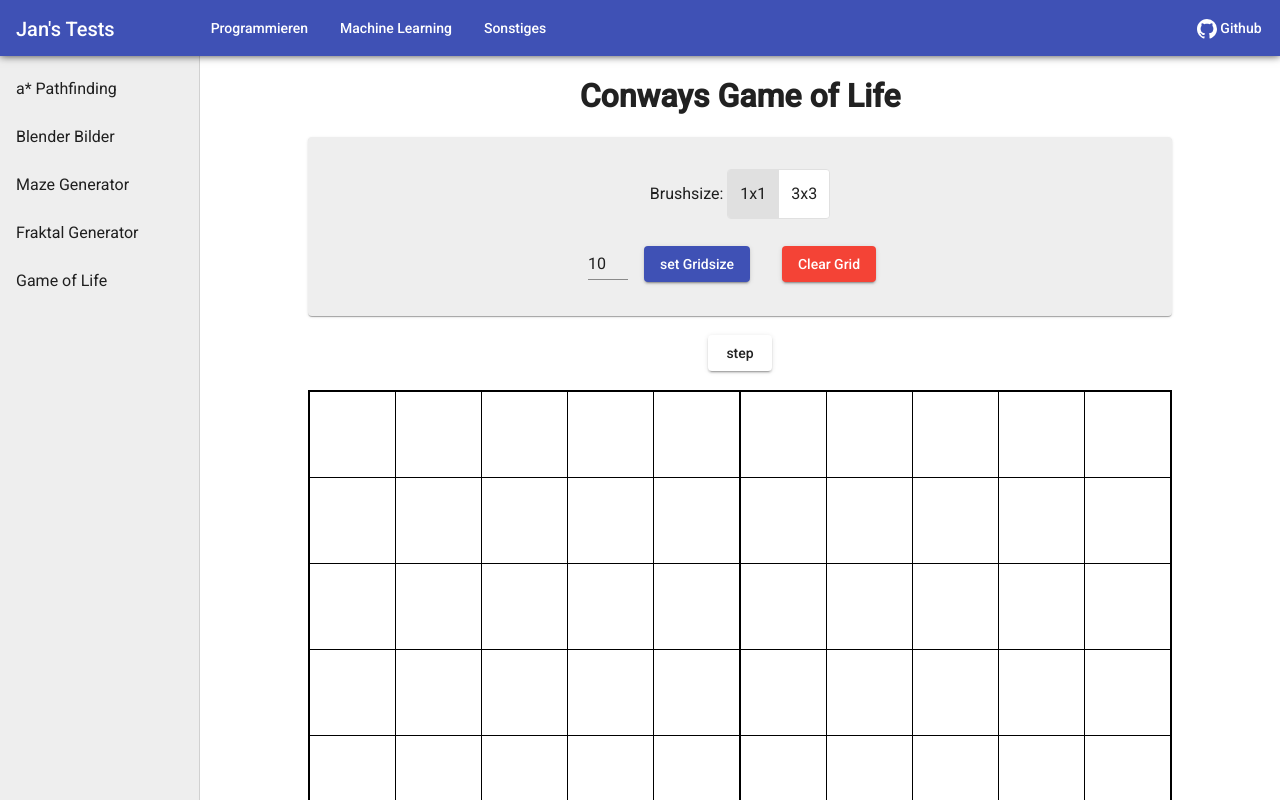
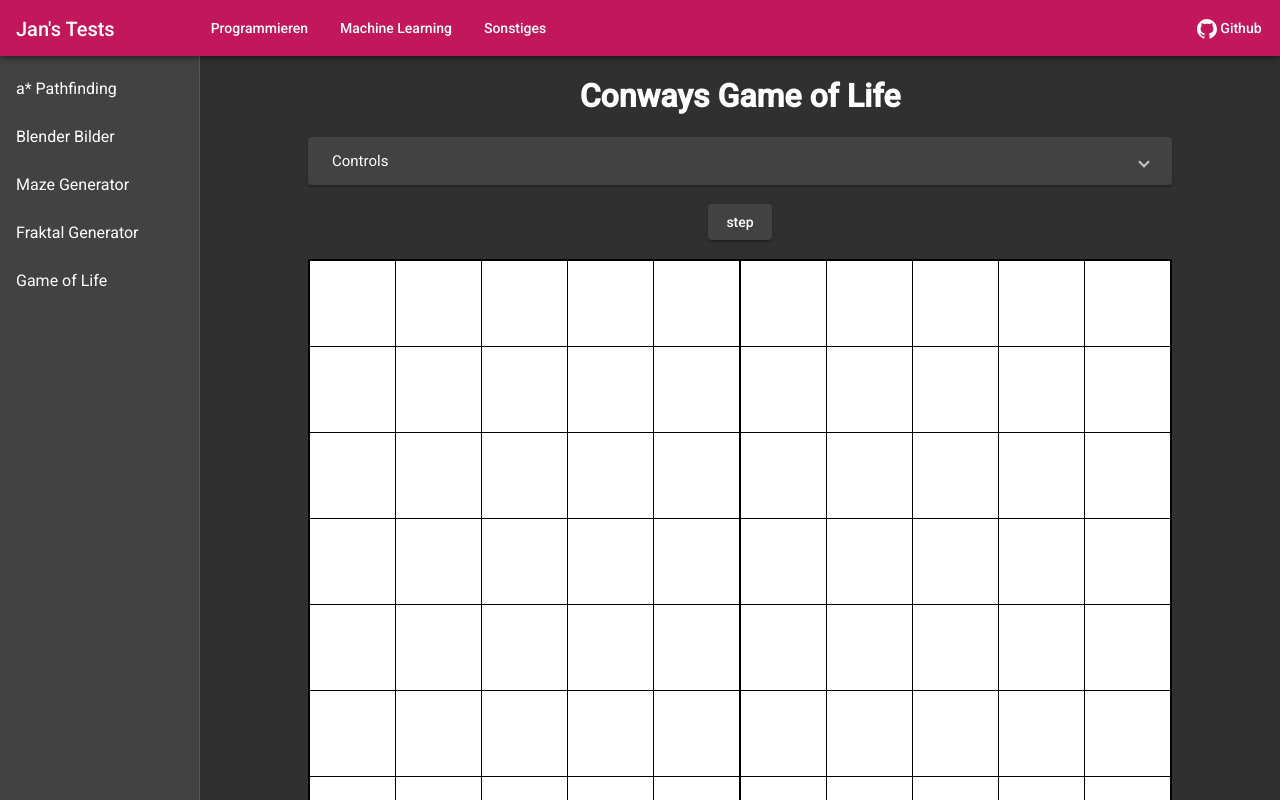
Before and after one commit to Jaluus/AngularWebsite, an Angular app: page /PP/Conway in a window 1280 px wide. Built offline with nearby package versions, Linux system fonts and the light colour scheme.

Commit message:
added new theme, streamlined conway

```diff
--- a/src/app/app.component.css
+++ b/src/app/app.component.css
@@ -4,8 +4,10 @@
   right: 0;
   left: 0;
   bottom: 0;
-  background: transparent;
   overflow: auto;
+
+  background: #303030;
+  color: white;
 }
 
 .main-content-container-mobile{
@@ -14,6 +16,8 @@
   right: 0;
   left: 0;
   bottom: 0;
-  background: transparent;
   overflow: auto;
+
+  background: #303030;
+  color: white;
 }
--- a/src/app/app.module.ts
+++ b/src/app/app.module.ts
@@ -13,6 +13,7 @@ import {MatFormFieldModule} from '@angular/material/form-field';
 import {MatInputModule} from '@angular/material/input';
 import {MatButtonToggleModule} from '@angular/material/button-toggle';
 import {MatIconModule} from '@angular/material/icon';
+import {MatExpansionModule} from '@angular/material/expansion';
 
 import { AppComponent } from './app.component';
 import { BrowserAnimationsModule } from '@angular/platform-browser/animations';
@@ -72,7 +73,8 @@ const appRoutes : Routes = [
     MatInputModule,
     MatButtonToggleModule,
     MatIconModule,
-    RouterModule.forRoot(appRoutes)
+    RouterModule.forRoot(appRoutes),
+    MatExpansionModule
   ],
   providers: [WindowSizeManager,LinkManager],
   bootstrap: [AppComponent]
--- a/src/app/pages/homepage/homepage.component.css
+++ b/src/app/pages/homepage/homepage.component.css
@@ -1,7 +1,7 @@
 .content-container{
   width: 100%;
 }
-.text {
+.text-container {
   width: 80%;
   text-align: center;
   margin: auto;
--- a/src/app/pages/homepage/homepage.component.html
+++ b/src/app/pages/homepage/homepage.component.html
@@ -1,5 +1,5 @@
 <div class="content-container">
-  <div class="text">
+  <div class="text-container">
     <h1>Hier kommt mehr hin</h1>
     <ul class="vertical"> <h3>TODO</h3>
       <li>Vll ein altklausurarchiv?</li>
--- a/src/app/pages/programmier-projekte-home/conway/conway.component.html
+++ b/src/app/pages/programmier-projekte-home/conway/conway.component.html
@@ -1,7 +1,17 @@
 <h1>Conways Game of Life</h1>
 
 <div class="canvas-container">
-  <app-canvas-control></app-canvas-control>
+  <mat-accordion >
+    <mat-expansion-panel>
+      <mat-expansion-panel-header>
+        <mat-panel-title>
+          Controls
+        </mat-panel-title>
+        <mat-panel-description></mat-panel-description>
+      </mat-expansion-panel-header>
+      <app-canvas-control></app-canvas-control>
+    </mat-expansion-panel>
+  </mat-accordion>
 
   <br>
 
--- a/src/app/pages/programmier-projekte-home/conway/conway.component.ts
+++ b/src/app/pages/programmier-projekte-home/conway/conway.component.ts
@@ -17,23 +17,27 @@ export class ConwayComponent implements OnInit {
   GOLStep(){
     let lifeIdArr:number[] = []
     let deathIdArr:number[] = []
+    //Checks if a cell should die or live, and then registers it in an array
     for (let cell of this.gridmng.gridArr){
+
       let wasAlive = cell.clicked
-      if (this.gridmng.getAliveNeigbors(cell) === 3 && !wasAlive){
+      let numAlive = this.gridmng.getAliveNeigbors(cell)
+
+      if (numAlive === 3 && !wasAlive){
         lifeIdArr.push(cell.id)
       }
-      if (this.gridmng.getAliveNeigbors(cell) < 2 && wasAlive){
+      if (numAlive < 2 && wasAlive){
         deathIdArr.push(cell.id)
       }
-      if (this.gridmng.getAliveNeigbors(cell) > 3 && wasAlive){
+      if (numAlive > 3 && wasAlive){
         deathIdArr.push(cell.id)
       }
     }
-
+    //sets cells to alive
     for (let id of lifeIdArr){
       this.gridmng.gridArr[id].clicked = true
     }
-
+    //sets cells to dead
     for (let id of deathIdArr){
       this.gridmng.gridArr[id].clicked = false
     }
--- a/src/app/pages/programmier-projekte-home/programmier-projekte-home.component.html
+++ b/src/app/pages/programmier-projekte-home/programmier-projekte-home.component.html
@@ -1,5 +1,6 @@
 <div class="content-container">
   <h1>Programmieren Homepage</h1>
+  <p>Aktuell funktioniert nur Game of Life</p>
   <p>
     Lorem ipsum dolor sit amet, consetetur sadipscing elitr, sed diam nonumy eirmod tempor invidunt ut labore et dolore magna aliquyam erat, sed diam voluptua. At vero eos et accusam et justo duo dolores et ea rebum. Stet clita kasd gubergren, no sea takimata sanctus est Lorem ipsum dolor sit amet. Lorem ipsum dolor sit amet, consetetur sadipscing elitr, sed diam nonumy eirmod tempor invidunt ut labore et dolore magna aliquyam erat, sed diam voluptua. At vero eos et accusam et justo duo dolores et ea rebum. Stet clita kasd gubergren, no sea takimata sanctus est Lorem ipsum dolor sit amet. Lorem ipsum dolor sit amet, consetetur sadipscing elitr, sed diam nonumy eirmod tempor invidunt ut labore et dolore magna aliquyam erat, sed diam voluptua. At vero eos et accusam et justo duo dolores et ea rebum. Stet clita kasd gubergren, no sea takimata sanctus est Lorem ipsum dolor sit amet.
     Duis autem vel eum iriure dolor in hendrerit in vulputate velit esse molestie consequat, vel illum dolore eu feugiat nulla facilisis at vero eros et accumsan et iusto odio dignissim qui blandit praesent luptatum zzril delenit augue duis dolore te feugait nulla facilisi. Lorem ipsum dolor sit amet, consectetuer adipiscing elit, sed diam nonummy nibh euismod tincidunt ut laoreet dolore magna aliquam erat volutpat.
--- a/src/app/shared/pixel-canvas/canvas-control/canvas-control.component.html
+++ b/src/app/shared/pixel-canvas/canvas-control/canvas-control.component.html
@@ -1,9 +1,9 @@
-<mat-card style="background-color: #eee;">
+<mat-card style="background-color: #303030;">
   <div class="button-container">
-    <p>Brushsize:
+    <p>
       <mat-button-toggle-group>
-        <mat-button-toggle [checked]="true" (click) = "gridmng.squareColor=false">1x1</mat-button-toggle>
-        <mat-button-toggle (click) = "gridmng.squareColor=true">3x3</mat-button-toggle>
+        <mat-button-toggle [checked]="true" (click) = "gridmng.drawMode=true">Draw</mat-button-toggle>
+        <mat-button-toggle (click) = "gridmng.drawMode=false">Erase</mat-button-toggle>
       </mat-button-toggle-group>
     </p>
   </div>
--- a/src/app/shared/pixel-canvas/pixel-canvas.component.html
+++ b/src/app/shared/pixel-canvas/pixel-canvas.component.html
@@ -1,6 +1,3 @@
-
-<app-canvas-control *ngIf="enableControl"></app-canvas-control>
-
   <mat-grid-list class="pixel-container"
   [cols]="gridmng.gridsize"
   [gutterSize]="1"
--- a/src/app/shared/services/gridManager.service.ts
+++ b/src/app/shared/services/gridManager.service.ts
@@ -3,10 +3,9 @@ import {Injectable } from "@angular/core";
 
 @Injectable()
 export class GridManager{
-  squareColor = false
-
   gridArr: Pixel[] = []
   gridsize:number = 10
+  drawMode = true;
 
   makeArr(){
     this.gridArr = [];
@@ -29,28 +28,30 @@ export class GridManager{
 
   getAdjecent(tile:Pixel){
     let AdArr:Pixel[] = [];
+    let rightBoundry = (tile.id+1) % this.gridsize === 0;
+    let leftBoundry = (tile.id) % this.gridsize === 0;
 
     //Upper Tiles
     if(tile.id-this.gridsize >= 0){
-      if ((tile.id) % this.gridsize === 0){ AdArr.push(null) } else { AdArr.push(this.gridArr[tile.id-this.gridsize-1]) }
+      if (leftBoundry){ AdArr.push(null) } else { AdArr.push(this.gridArr[tile.id-this.gridsize-1]) }
       AdArr.push(this.gridArr[tile.id-this.gridsize])
-      if ((tile.id+1) % this.gridsize === 0){ AdArr.push(null) } else { AdArr.push(this.gridArr[tile.id-this.gridsize+1]) }
+      if (rightBoundry){ AdArr.push(null) } else { AdArr.push(this.gridArr[tile.id-this.gridsize+1]) }
     } else {
       AdArr.push(null)
       AdArr.push(null)
       AdArr.push(null)
     }
       //Middle Tiles
-      if ((tile.id) % this.gridsize === 0){ AdArr.push(null) } else { AdArr.push(this.gridArr[tile.id-1]) }
+      if (leftBoundry){ AdArr.push(null) } else { AdArr.push(this.gridArr[tile.id-1]) }
       //AdArr.push(this.gridArr[tile.id])
       AdArr.push(null) // dont push yourself
-      if ((tile.id+1) % this.gridsize === 0){ AdArr.push(null) } else { AdArr.push(this.gridArr[tile.id+1]) }
+      if (rightBoundry){ AdArr.push(null) } else { AdArr.push(this.gridArr[tile.id+1]) }
 
-      //Down Tiles
+      //Lower Tiles
     if(tile.id+this.gridsize < Math.pow(this.gridsize,2)){
-      if ((tile.id) % this.gridsize === 0){ AdArr.push(null) } else { AdArr.push(this.gridArr[tile.id+this.gridsize-1]) }
+      if (leftBoundry){ AdArr.push(null) } else { AdArr.push(this.gridArr[tile.id+this.gridsize-1]) }
       AdArr.push(this.gridArr[tile.id+this.gridsize])
-      if ((tile.id+1) % this.gridsize === 0){ AdArr.push(null) } else { AdArr.push(this.gridArr[tile.id+this.gridsize+1]) }
+      if (rightBoundry){ AdArr.push(null) } else { AdArr.push(this.gridArr[tile.id+this.gridsize+1]) }
     } else {
       AdArr.push(null)
       AdArr.push(null)
@@ -59,24 +60,11 @@ export class GridManager{
     return AdArr;
   }
 
-  toggleSize(){
-    this.squareColor = !this.squareColor
-  }
-
-  colorSquare(tile:Pixel){
-    tile.clicked = true;
-    for (let pix of this.getAdjecent(tile)){
-      if(pix){
-        pix.clicked = true;
-      }
-    }
-  }
-
   colorPixel(tile:Pixel){
-    if(!this.squareColor){
+    if(this.drawMode){
       tile.clicked = true;
-    }else{
-      this.colorSquare(tile)
+    } else {
+      tile.clicked = false;
     }
   }
 
--- a/src/app/sidenav/sidenav.component.css
+++ b/src/app/sidenav/sidenav.component.css
@@ -1,12 +1,10 @@
 .sidenav-container {
-  background: transparent;
   height: 100%;
   width: 100%;
 }
 
 .sidenav-list {
   width: 200px;
-  background: #eee;
   height: 100%;
 }
 
@@ -23,7 +21,6 @@
 
 a {
   text-decoration: none;
-  color: white;
 }
 
 .spacer {
--- a/src/styles.css
+++ b/src/styles.css
@@ -1,4 +1,5 @@
 /* You can add global styles to this file, and also import other style files */
+@import '@angular/material/prebuilt-themes/pink-bluegrey.css';
 
 html, body {
     height: 100%;
```
